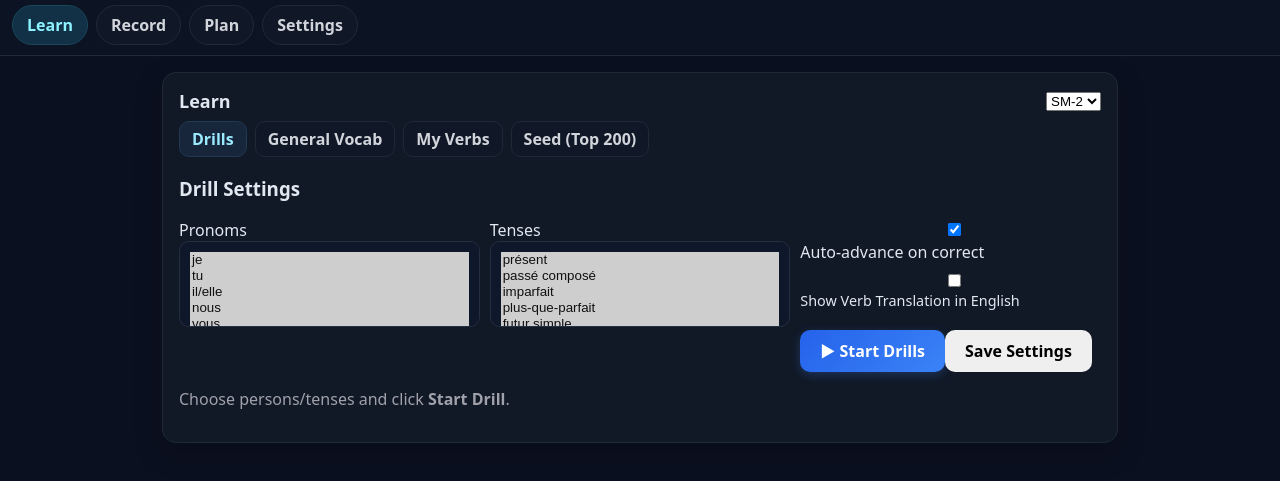
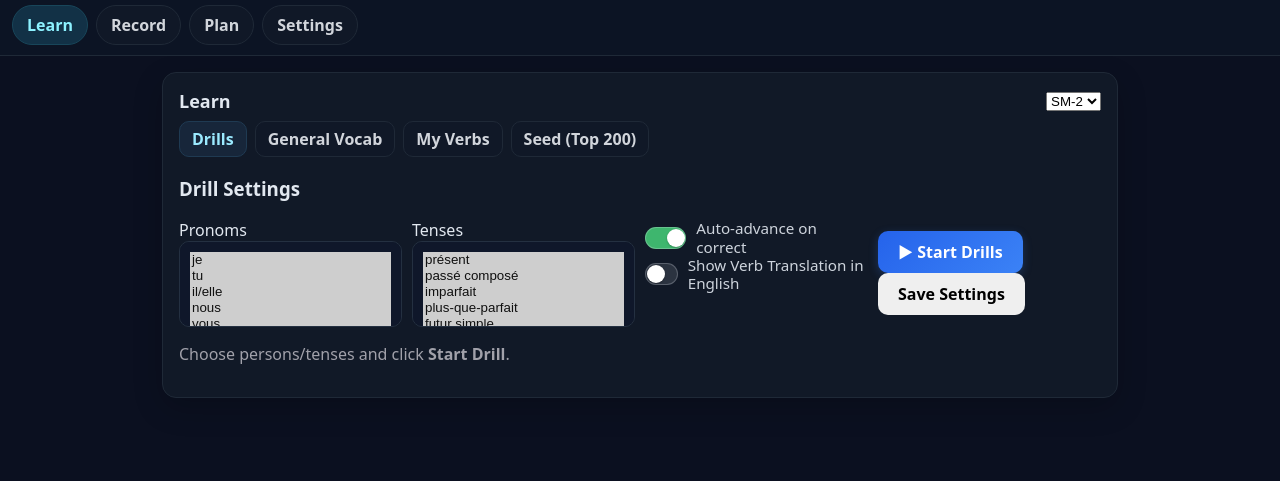
Before and after one commit to acnice1/parlcoach, a website: page index.html in a window 1280 px wide. Shown: the part 65-546 px from the top of the page. Drawn offline with nearby package versions, Linux system fonts and the light colour scheme.

Commit message:
fixed switches

```diff
--- a/index.html
+++ b/index.html
@@ -80,15 +80,31 @@
     <option value="imperatif">impératif</option>
   </select>
 </label>
-<label class="inline">
- <label class="inline">
-  <input type="checkbox" v-model="drillPrefs.autoNext">Auto-advance on correct
-</label>
-<div class="toggle-translate">
-  <label>
-    <input type="checkbox" v-model="showEnglishTranslation">Show Verb Translation in English
+
+<!-- Elegant switches -->
+<div class="switch-row">
+  <label class="switch">
+    <input
+      type="checkbox"
+      v-model="drillPrefs.autoNext"
+      aria-label="Auto-advance on correct"
+    />
+    <span class="slider" aria-hidden="true"></span>
+    <span class="label-text">Auto-advance on correct</span>
+  </label>
+
+  <label class="switch">
+    <input
+      type="checkbox"
+      v-model="showEnglishTranslation"
+      aria-label="Show Verb Translation in English"
+    />
+    <span class="slider" aria-hidden="true"></span>
+    <span class="label-text">Show Verb Translation in English</span>
   </label>
 </div>
+
+
 
 
         <div class="row">
--- a/styles.css
+++ b/styles.css
@@ -338,3 +338,71 @@ button,
   cursor: pointer;
   user-select: none;
 }
+/* --- Modern switch for "Show Verb Translation" --- */
+.form-switch {
+  margin: 8px 0;
+  display: inline-block;
+}
+
+.switch {
+  display: inline-flex;
+  align-items: center;
+  gap: 10px;
+  cursor: pointer;
+  user-select: none;
+  font-size: 0.95rem;
+  line-height: 1.2;
+}
+
+.switch input {
+  position: absolute;
+  opacity: 0;
+  width: 1px;
+  height: 1px;
+  pointer-events: none;
+}
+
+.switch .slider {
+  --h: 22px;
+  --w: 42px;
+  --track: color-mix(in srgb, currentColor 12%, transparent);
+  --track-on: color-mix(in srgb, #4ade80 80%, transparent);
+  --knob: #fff;
+  position: relative;
+  width: var(--w);
+  height: var(--h);
+  border-radius: var(--h);
+  background: var(--track);
+  transition: background 160ms ease;
+  box-shadow: inset 0 0 0 1px color-mix(in srgb, currentColor 25%, transparent);
+}
+
+.switch .slider::after {
+  content: "";
+  position: absolute;
+  top: 2px;
+  left: 2px;
+  width: calc(var(--h) - 4px);
+  height: calc(var(--h) - 4px);
+  border-radius: 50%;
+  background: var(--knob);
+  box-shadow: 0 1px 2px rgba(0,0,0,.25);
+  transition: transform 160ms ease;
+}
+
+.switch input:checked + .slider {
+  background: var(--track-on);
+}
+.switch input:checked + .slider::after {
+  transform: translateX(calc(var(--w) - var(--h)));
+}
+
+/* Focus outline for accessibility */
+.switch input:focus-visible + .slider {
+  outline: 2px solid color-mix(in srgb, currentColor 50%, transparent);
+  outline-offset: 2px;
+}
+
+.switch .label-text {
+  opacity: 0.9;
+}
```
